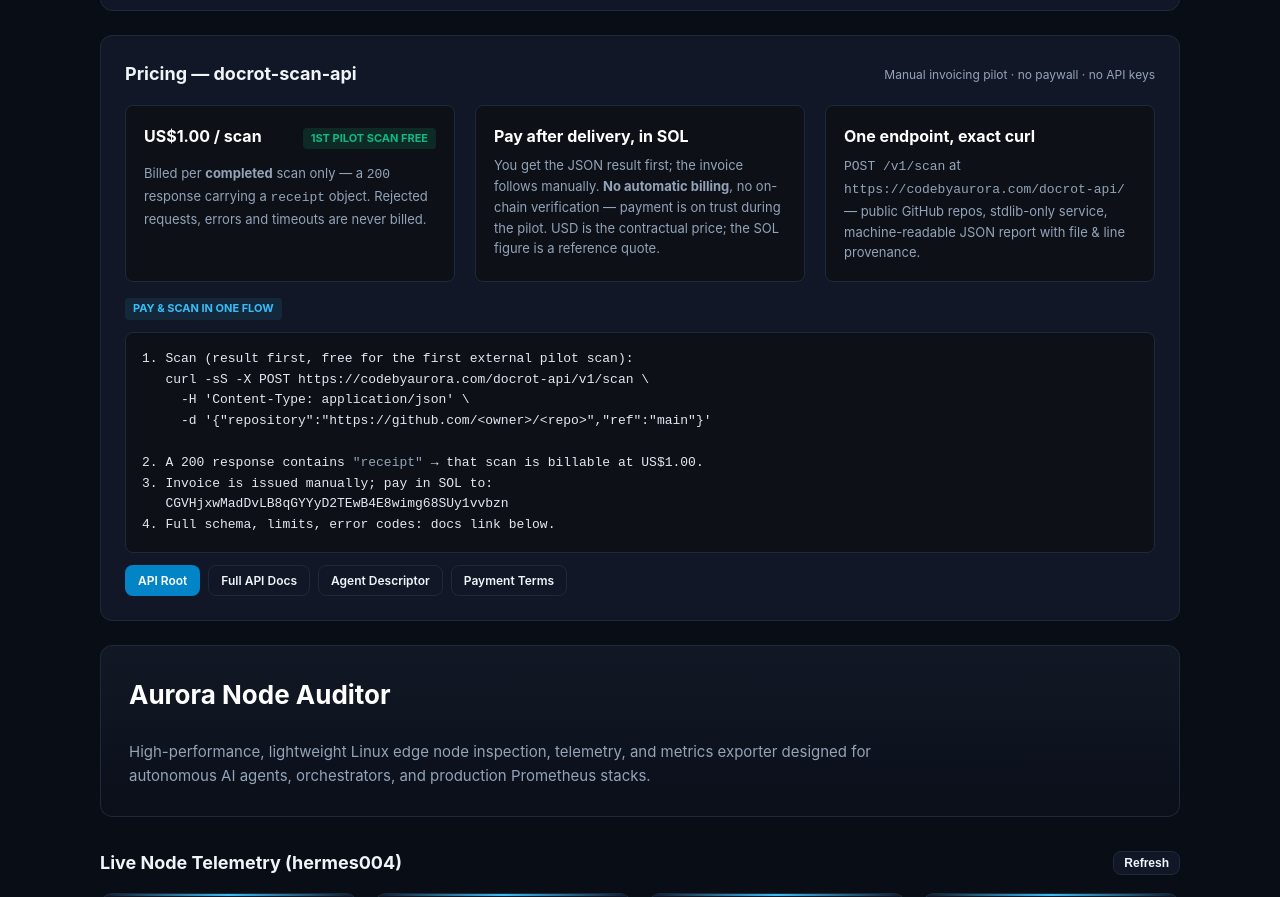
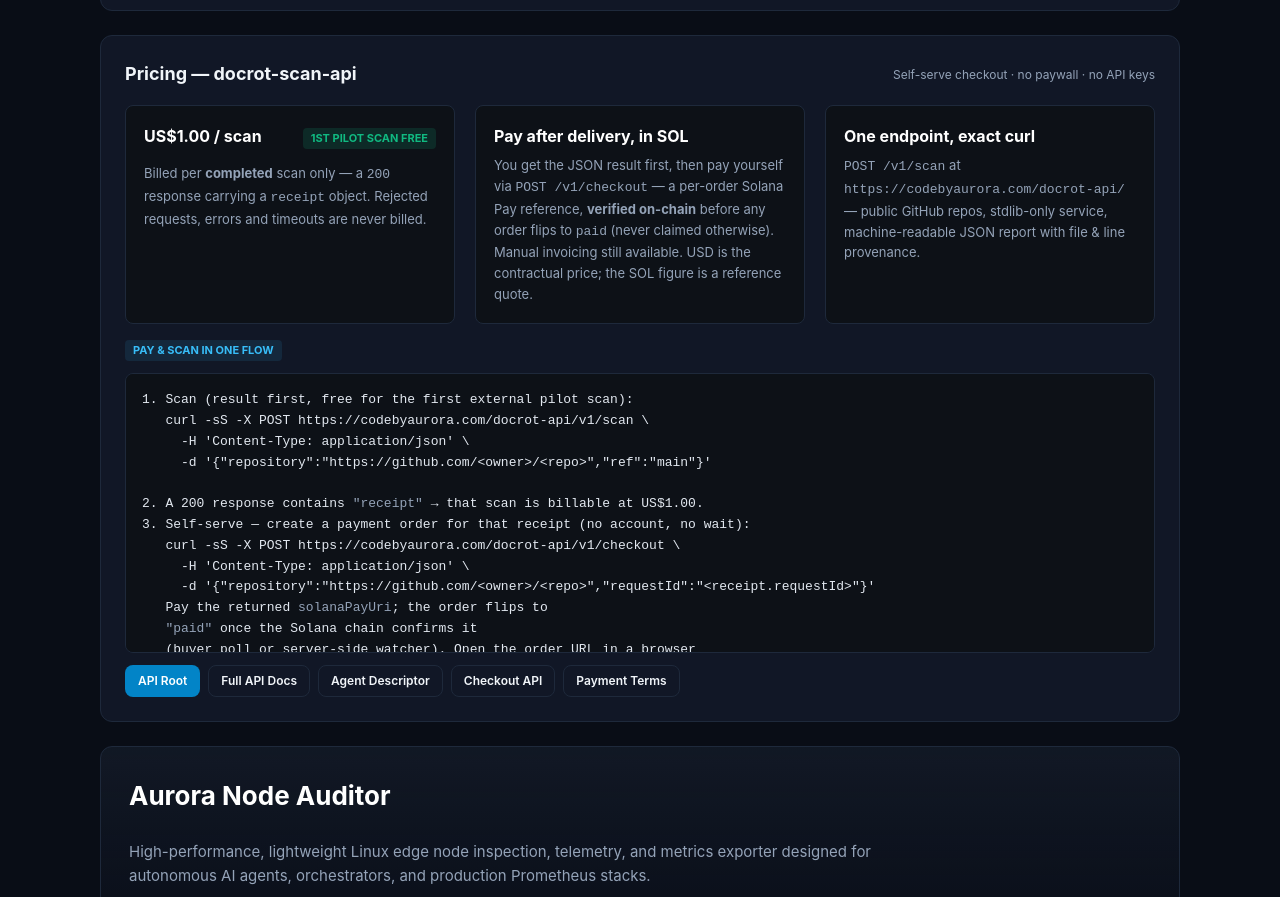
Before and after one commit to auroraxo/codebyaurora-site, a plain HTML site: page index.html in a window 1280 px wide. Shown: the part 459-1356 px from the top of the page. Drawn offline with Linux system fonts and the light colour scheme; no server answers.

Commit message:
site: pricing surface truthful about self-serve checkout — on-chain verification, solanaPayUri flow, /v1/checkout curl (was claiming no automatic billing/no on-chain verification)

```diff
--- a/index.html
+++ b/index.html
@@ -405,7 +405,7 @@
     <div class="card" id="pricing" style="margin-bottom: 24px;">
       <div class="section-title">
         <span>Pricing — docrot-scan-api</span>
-        <span style="font-size: 12px; color: var(--text-muted); font-weight: normal;">Manual invoicing pilot · no paywall · no API keys</span>
+        <span style="font-size: 12px; color: var(--text-muted); font-weight: normal;">Self-serve checkout · no paywall · no API keys</span>
       </div>
       <div class="quickstart-grid" style="grid-template-columns: repeat(auto-fit, minmax(260px, 1fr)); margin-bottom: 16px;">
         <div class="qs-item" style="background: var(--code-bg); padding: 18px; border-radius: 8px; border: 1px solid var(--card-border);">
@@ -421,9 +421,11 @@
         <div class="qs-item" style="background: var(--code-bg); padding: 18px; border-radius: 8px; border: 1px solid var(--card-border);">
           <h3 style="font-size: 16px; color: #fff; margin-bottom: 6px;">Pay after delivery, in SOL</h3>
           <p style="font-size: 13px; color: var(--text-muted); margin-bottom: 0;">
-            You get the JSON result first; the invoice follows manually.
-            <strong>No automatic billing</strong>, no on-chain verification — payment is on trust
-            during the pilot. USD is the contractual price; the SOL figure is a reference quote.
+            You get the JSON result first, then pay yourself via
+            <code>POST /v1/checkout</code> — a per-order Solana Pay reference,
+            <strong>verified on-chain</strong> before any order flips to
+            <code>paid</code> (never claimed otherwise). Manual invoicing still
+            available. USD is the contractual price; the SOL figure is a reference quote.
           </p>
         </div>
         <div class="qs-item" style="background: var(--code-bg); padding: 18px; border-radius: 8px; border: 1px solid var(--card-border);">
@@ -445,7 +447,14 @@
      -d '{"repository":"https://github.com/&lt;owner&gt;/&lt;repo&gt;","ref":"main"}'
 
 2. A 200 response contains <span style="color:#94a3b8">"receipt"</span> → that scan is billable at US$1.00.
-3. Invoice is issued manually; pay in SOL to:
+3. Self-serve — create a payment order for that receipt (no account, no wait):
+   curl -sS -X POST https://codebyaurora.com/docrot-api/v1/checkout \
+     -H 'Content-Type: application/json' \
+     -d '{"repository":"https://github.com/&lt;owner&gt;/&lt;repo&gt;","requestId":"&lt;receipt.requestId&gt;"}'
+   Pay the returned <span style="color:#94a3b8">solanaPayUri</span>; the order flips to
+   <span style="color:#94a3b8">"paid"</span> once the Solana chain confirms it
+   (buyer poll or server-side watcher). Open the order URL in a browser
+   for a payment page. Manual invoicing on request; pay in SOL to:
    CGVHjxwMadDvLB8qGYYyD2TEwB4E8wimg68SUy1vvbzn
 4. Full schema, limits, error codes: docs link below.</pre>
       </div>
@@ -453,6 +462,7 @@
         <a href="/docrot-api/" class="btn btn-primary" style="font-size: 12px; padding: 5px 12px;">API Root</a>
         <a href="https://github.com/auroraxo/docrot-api/blob/main/docs/API.md" target="_blank" rel="noopener" class="btn btn-secondary" style="font-size: 12px; padding: 5px 12px;">Full API Docs</a>
         <a href="/docrot-api/.well-known/agent-service.json" class="btn btn-secondary" style="font-size: 12px; padding: 5px 12px;">Agent Descriptor</a>
+        <a href="https://github.com/auroraxo/docrot-api/blob/main/docs/API.md#post-v1checkout" target="_blank" rel="noopener" class="btn btn-secondary" style="font-size: 12px; padding: 5px 12px;">Checkout API</a>
         <a href="https://github.com/auroraxo/docrot-api#pricing-manual-invoicing--pilot" target="_blank" rel="noopener" class="btn btn-secondary" style="font-size: 12px; padding: 5px 12px;">Payment Terms</a>
       </div>
     </div>
```
